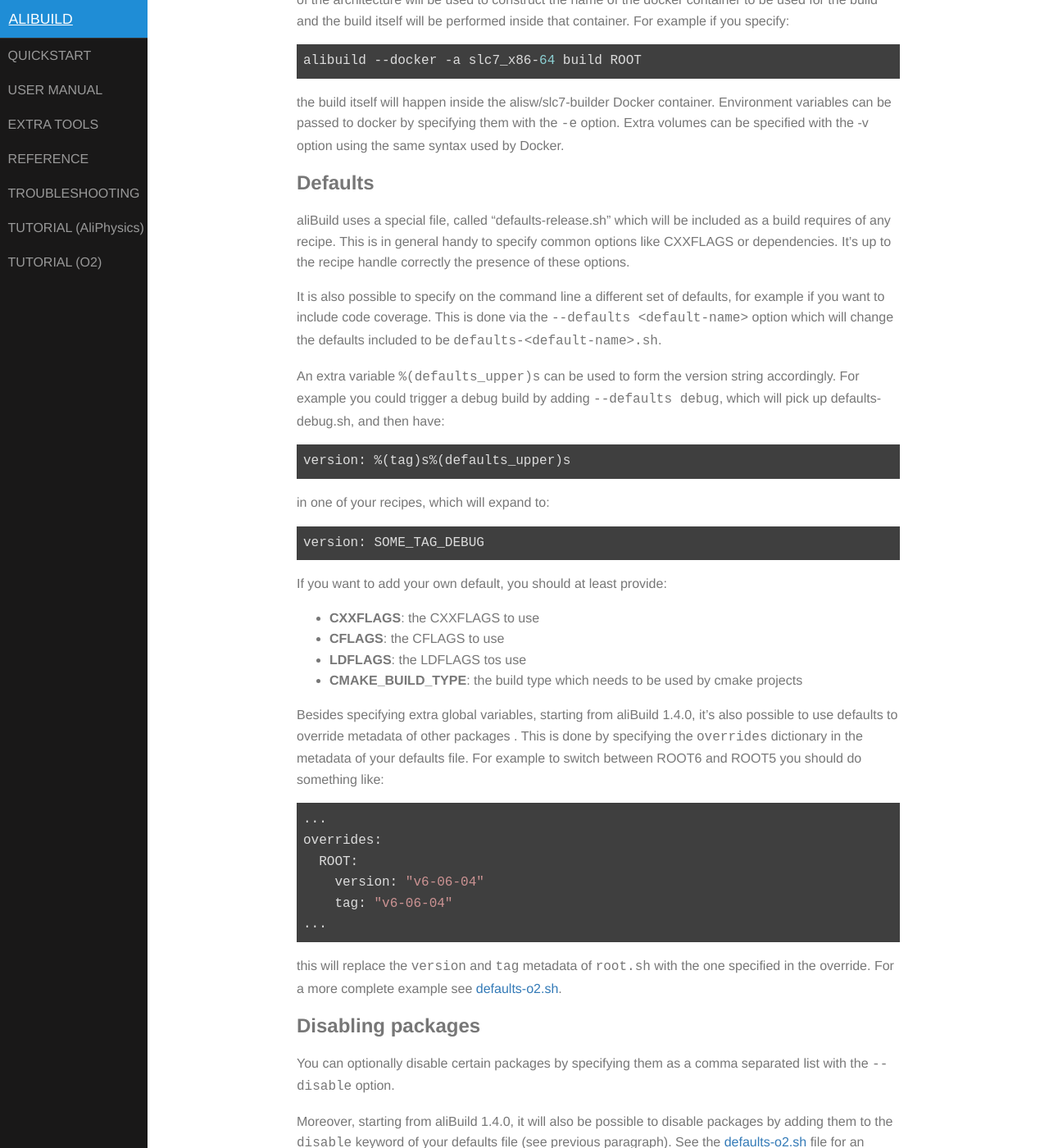
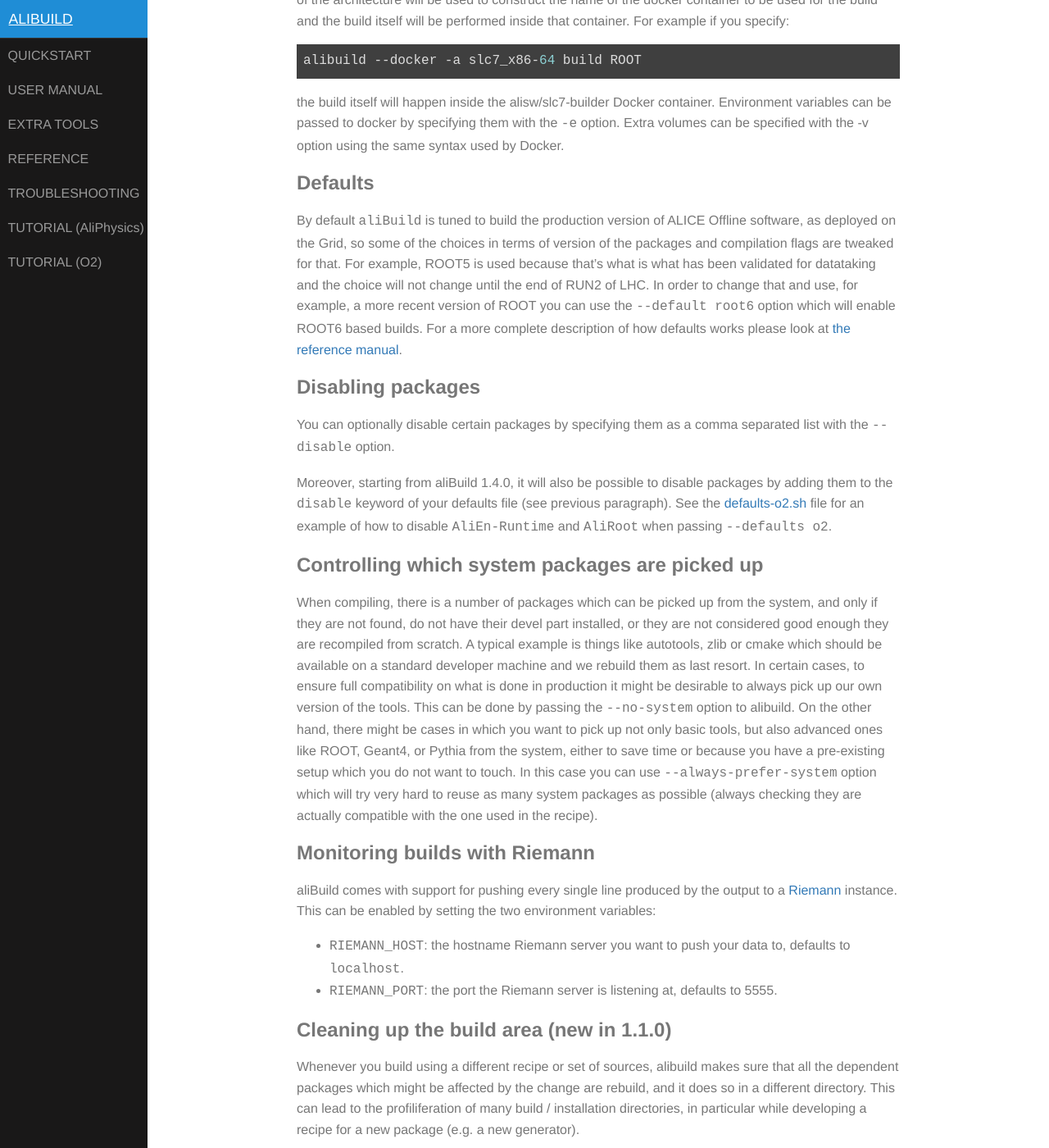
Before and after one commit to alisw/alibuild, a Jekyll site: the page built from docs/user.markdown, in a window 1280 px wide and 1400 px high, scrolled down 3549 px. Shown: the whole window at 82% size. Built offline with Jekyll 4.4.1, drawn with Linux system fonts in a browser that asks for light colours.

Commit message:
Improve defaults documentation

```diff
--- a/docs/user.markdown
+++ b/docs/user.markdown
@@ -168,50 +168,15 @@ option using the same syntax used by Docker.
 
 ## Defaults
 
-aliBuild uses a special file, called "defaults-release.sh" which will
-be included as a build requires of any recipe. This is in general handy
-to specify common options like CXXFLAGS or dependencies. It's up to the
-recipe handle correctly the presence of these options.
-
-It is also possible to specify on the command line a different set of
-defaults, for example if you want to include code coverage. This is
-done via the `--defaults <default-name>` option which will change the
-defaults included to be `defaults-<default-name>.sh`.
-
-An extra variable `%(defaults_upper)s` can be used to form the version
-string accordingly. For example you could trigger a debug build by
-adding `--defaults debug`, which will pick up defaults-debug.sh, and
-then have:
-
-    version: %(tag)s%(defaults_upper)s
-
-in one of your recipes, which will expand to:
-
-    version: SOME_TAG_DEBUG
-
-If you want to add your own default, you should at least provide:
-
-- **CXXFLAGS**: the CXXFLAGS to use
-- **CFLAGS**: the CFLAGS to use
-- **LDFLAGS**: the LDFLAGS tos use
-- **CMAKE_BUILD_TYPE**: the build type which needs to be used by cmake projects
-
-Besides specifying extra global variables, starting from aliBuild
-1.4.0, it's also possible to use defaults to override metadata of other
-packages . This is done by specifying the `overrides` dictionary in the
-metadata of your defaults file. For example to switch between ROOT6 and
-ROOT5 you should do something like:
-
-    ...
-    overrides:
-      ROOT:
-        version: "v6-06-04"
-        tag: "v6-06-04"
-    ...
-
-this will replace the `version` and `tag` metadata of `root.sh` with the
-one specified in the override. For a more complete example see
-[defaults-o2.sh](https://github.com/alisw/alidist/blob/IB/v5-08/next/defaults-o2.sh).
+By default `aliBuild` is tuned to build the production version of ALICE
+Offline software, as deployed on the Grid, so some of the choices in
+terms of version of the packages and compilation flags are tweaked for
+that. For example, ROOT5 is used because that's what is what has been
+validated for datataking and the choice will not change until the end of
+RUN2 of LHC. In order to change that and use, for example, a more recent
+version of ROOT you can use the `--default root6` option which will
+enable ROOT6 based builds. For a more complete description of how defaults
+works please look at [the reference manual](reference#defaults).
 
 ## Disabling packages
 
```
Also changed, not shown: docs/reference.markdown (+58 -0 lines).
